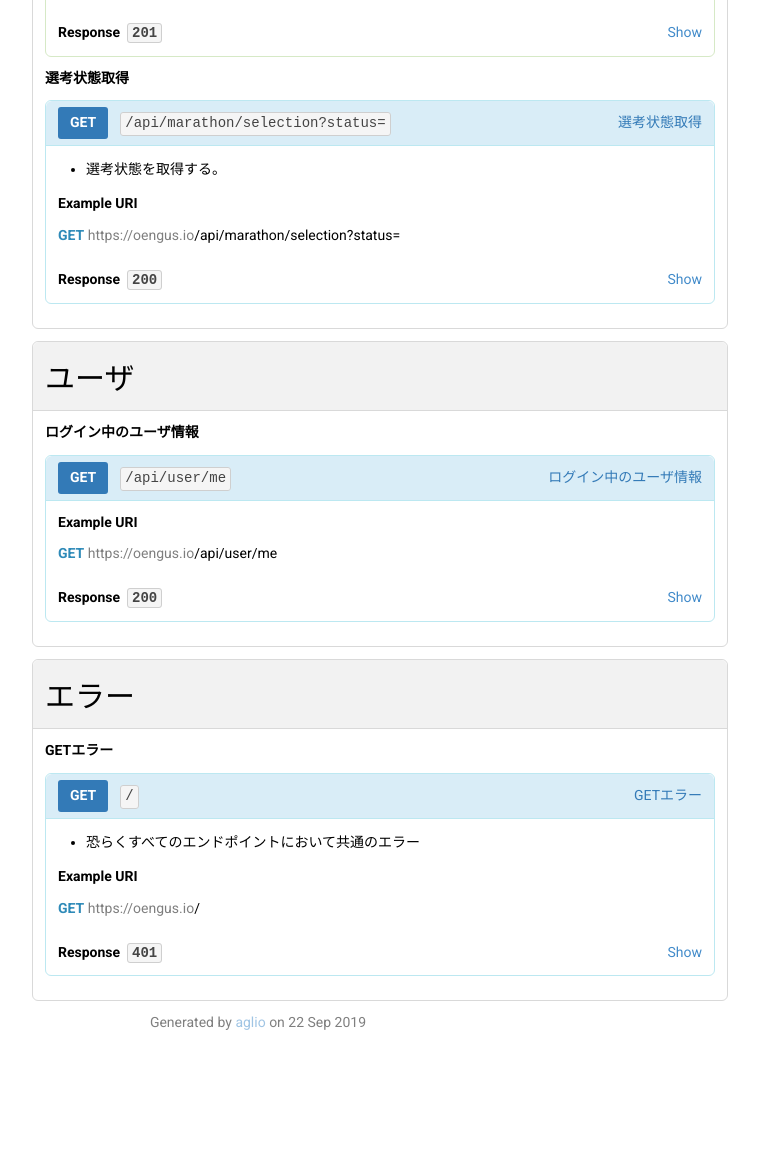
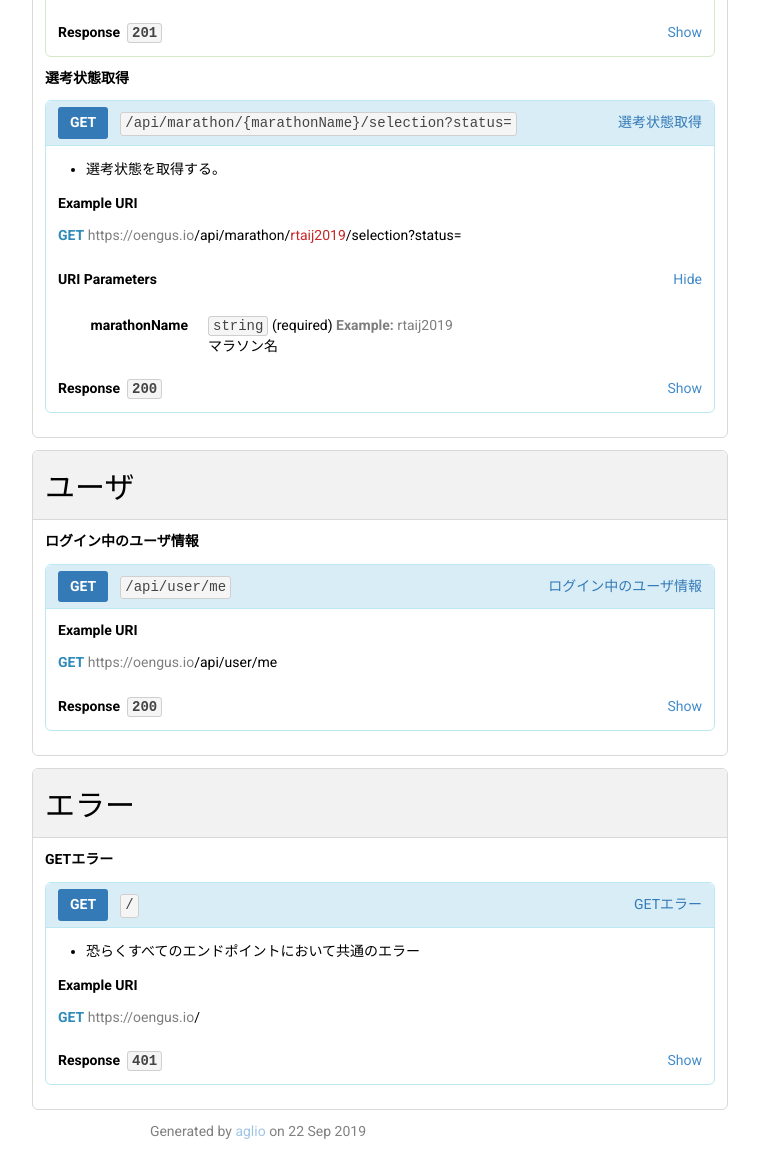
Before and after one commit to pasta04/oengus-api, a website: page docs/index.html in a window 1280 px wide. Shown: the part 1464-2616 px from the top of the page, without its empty margins (382-1141 px from the left). Before the commit the page ends 2507 px from the top, so only its background shows below. Drawn offline with Linux system fonts and the light colour scheme.

Commit message:
選考状態修正

```diff
--- a/docs/index.html
+++ b/docs/index.html
@@ -455,10 +455,11 @@
       "<span class="hljs-attribute">description</span>": <span class="hljs-value"><span class="hljs-string">"ユーザ情報。初回は空オブジェクト"</span>
     </span>}
   </span>}
-</span>}</code></pre><div style="height: 1px;"></div></div></div><div class="title"><strong>Response&nbsp;&nbsp;<code>201</code></strong><div class="collapse-button"><span class="close">Hide</span><span class="open">Show</span></div></div><div class="collapse-content"><div class="inner"><h5>Headers</h5><pre><code><span class="hljs-attribute">Content-Type</span>: <span class="hljs-string">application/json</span></code></pre><div style="height: 1px;"></div></div></div></div></div><div id="マラソン-選考状態取得" class="resource"><h3 class="resource-heading">選考状態取得 <a href="#マラソン-選考状態取得" class="permalink">&nbsp;&para;</a></h3><div id="マラソン-選考状態取得-get" class="action get"><h4 class="action-heading"><div class="name">選考状態取得</div><a href="#マラソン-選考状態取得-get" class="method get">GET</a><code class="uri">/api/marathon/selection?status=</code></h4><ul>
+</span>}</code></pre><div style="height: 1px;"></div></div></div><div class="title"><strong>Response&nbsp;&nbsp;<code>201</code></strong><div class="collapse-button"><span class="close">Hide</span><span class="open">Show</span></div></div><div class="collapse-content"><div class="inner"><h5>Headers</h5><pre><code><span class="hljs-attribute">Content-Type</span>: <span class="hljs-string">application/json</span></code></pre><div style="height: 1px;"></div></div></div></div></div><div id="マラソン-選考状態取得" class="resource"><h3 class="resource-heading">選考状態取得 <a href="#マラソン-選考状態取得" class="permalink">&nbsp;&para;</a></h3><div id="マラソン-選考状態取得-get" class="action get"><h4 class="action-heading"><div class="name">選考状態取得</div><a href="#マラソン-選考状態取得-get" class="method get">GET</a><code class="uri">/api/marathon/{marathonName}/selection?status=</code></h4><ul>
 <li>選考状態を取得する。</li>
 </ul>
-<h4>Example URI</h4><div class="definition"><span class="method get">GET</span>&nbsp;<span class="uri"><span class="hostname">https://oengus.io</span>/api/marathon/selection?status=</span></div><div class="title"><strong>Response&nbsp;&nbsp;<code>200</code></strong><div class="collapse-button"><span class="close">Hide</span><span class="open">Show</span></div></div><div class="collapse-content"><div class="inner"><h5>Headers</h5><pre><code><span class="hljs-attribute">Content-Type</span>: <span class="hljs-string">application/json</span></code></pre><div style="height: 1px;"></div><h5>Body</h5><pre><code>{
+<h4>Example URI</h4><div class="definition"><span class="method get">GET</span>&nbsp;<span class="uri"><span class="hostname">https://oengus.io</span>/api/marathon/<span class="hljs-attribute" title="marathonName">rtaij2019</span>/selection?status=</span></div><div class="title"><strong>URI Parameters</strong><div class="collapse-button show"><span class="close">Hide</span><span class="open">Show</span></div></div><div class="collapse-content"><dl class="inner"><dt>marathonName</dt><dd><code>string</code>&nbsp;<span class="required">(required)</span>&nbsp;<span class="text-muted example"><strong>Example:&nbsp;</strong><span>rtaij2019</span></span><p>マラソン名</p>
+</dd></dl></div><div class="title"><strong>Response&nbsp;&nbsp;<code>200</code></strong><div class="collapse-button"><span class="close">Hide</span><span class="open">Show</span></div></div><div class="collapse-content"><div class="inner"><h5>Headers</h5><pre><code><span class="hljs-attribute">Content-Type</span>: <span class="hljs-string">application/json</span></code></pre><div style="height: 1px;"></div><h5>Body</h5><pre><code>{
   "<span class="hljs-attribute">24</span>": <span class="hljs-value">{
     "<span class="hljs-attribute">categoryId</span>": <span class="hljs-value"><span class="hljs-number">24</span></span>,
     "<span class="hljs-attribute">id</span>": <span class="hljs-value"><span class="hljs-number">24</span></span>,
@@ -485,7 +486,7 @@
             </span>}</span>,
             "<span class="hljs-attribute">status</span>": <span class="hljs-value">{
               "<span class="hljs-attribute">type</span>": <span class="hljs-value"><span class="hljs-string">"string"</span></span>,
-              "<span class="hljs-attribute">description</span>": <span class="hljs-value"><span class="hljs-string">"選考結果。当選：VALIDATED 選考中：TODO ボーナス：BONUS"</span>
+              "<span class="hljs-attribute">description</span>": <span class="hljs-value"><span class="hljs-string">"選考結果。当選：VALIDATED 落選：REJECTED 選考中：TODO ボーナス：BONUS"</span>
             </span>}
           </span>}
         </span>}
```
Also changed, not shown: 1 other file.
